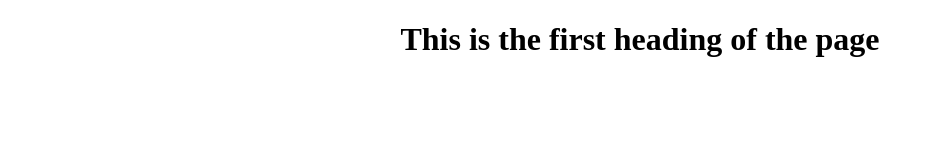
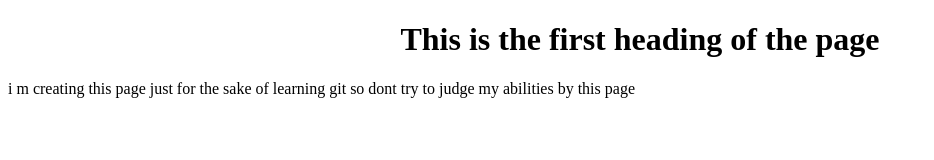
Before and after one commit to Ahsan-Burki2126/learning-git, a plain HTML site: page index.html in a window 1280 px wide. Shown: the whole page, without its empty margins (0-934 px from the left). Drawn offline with Linux system fonts and the light colour scheme.

```diff
--- a/index.html
+++ b/index.html
@@ -7,6 +7,9 @@
 <body>
 
 <h1>This is the first heading of the page</h1>
+<p>
+    i m creating this page just for the sake of learning git so dont try to judge my abilities by this page
+</p>
 
 </body>
 </html>
```
